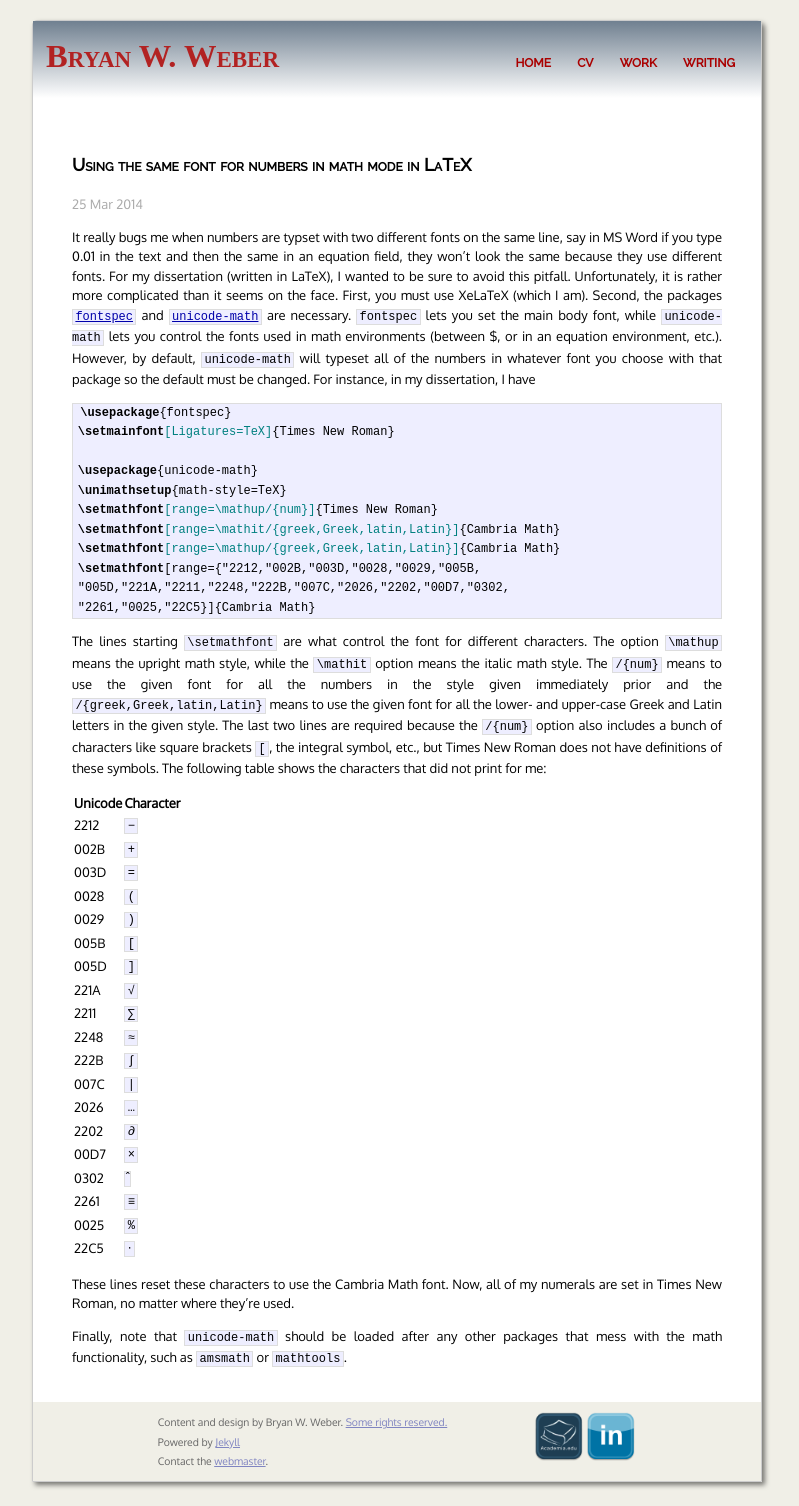
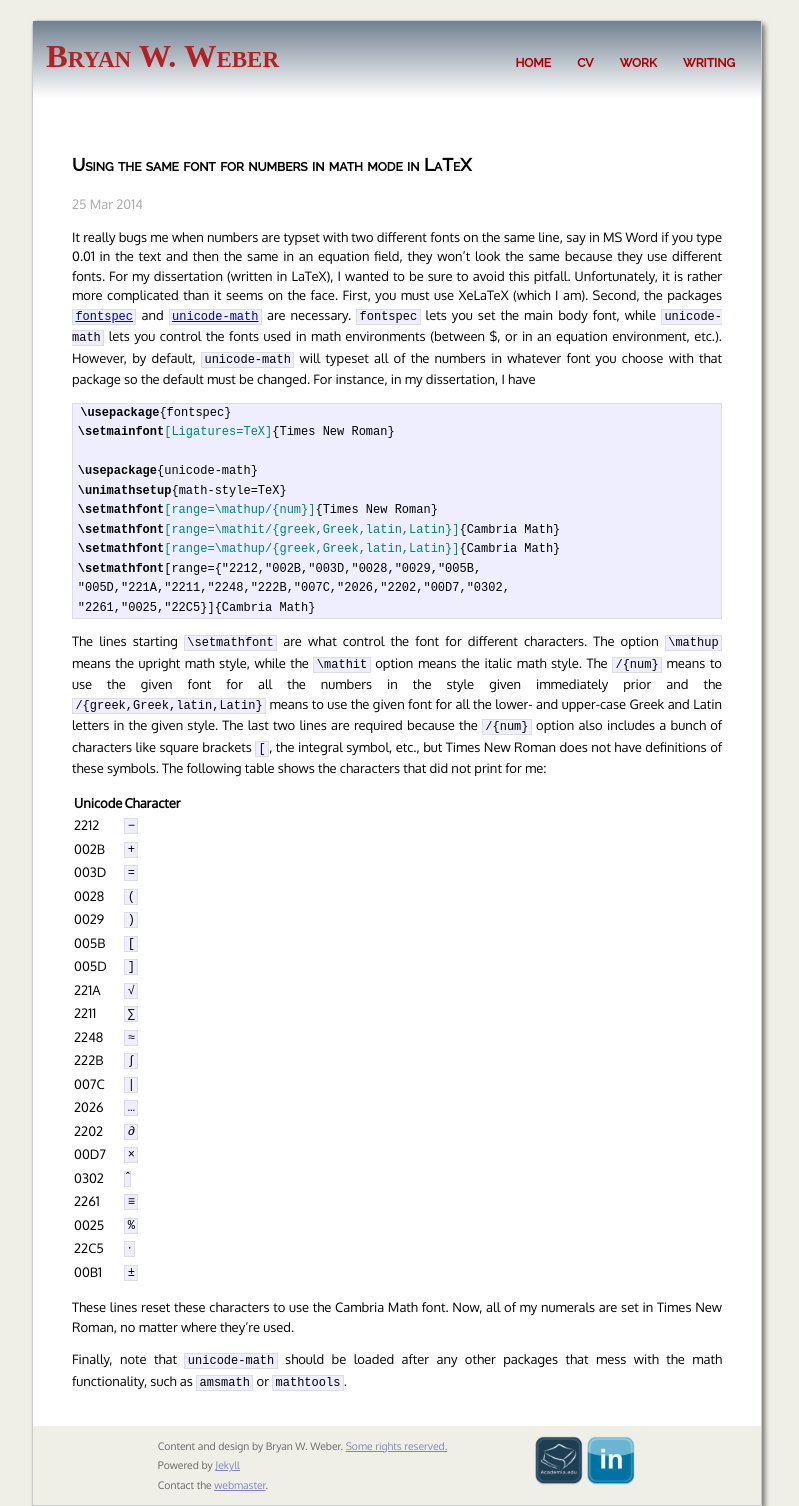
Before and after one commit to bryanwweber/bryanwweber.github.io, a Jekyll site: the page built from _posts/2014-03-25-using-the-same-font-for-numbers-in-math-mode-in-latex.md, in a window 1280 px wide. Shown: the whole page, without its empty margins (243-1042 px from the left). Built offline with Jekyll 4.4.1, drawn with Linux system fonts in a browser that asks for light colours; some web fonts are replaced.

Commit message:
Add plus-minus character to unicode post

```diff
--- a/_posts/2014-03-25-using-the-same-font-for-numbers-in-math-mode-in-latex.md
+++ b/_posts/2014-03-25-using-the-same-font-for-numbers-in-math-mode-in-latex.md
@@ -65,6 +65,7 @@ print for me:
 |  2261   |    `≡`    |
 |  0025   |    `%`    |
 |  22C5   |    `⋅`    |
+|  00B1   |    `±`    |
 |=========|===========|
 
 These lines reset these characters to use the Cambria Math font. Now, all
```
